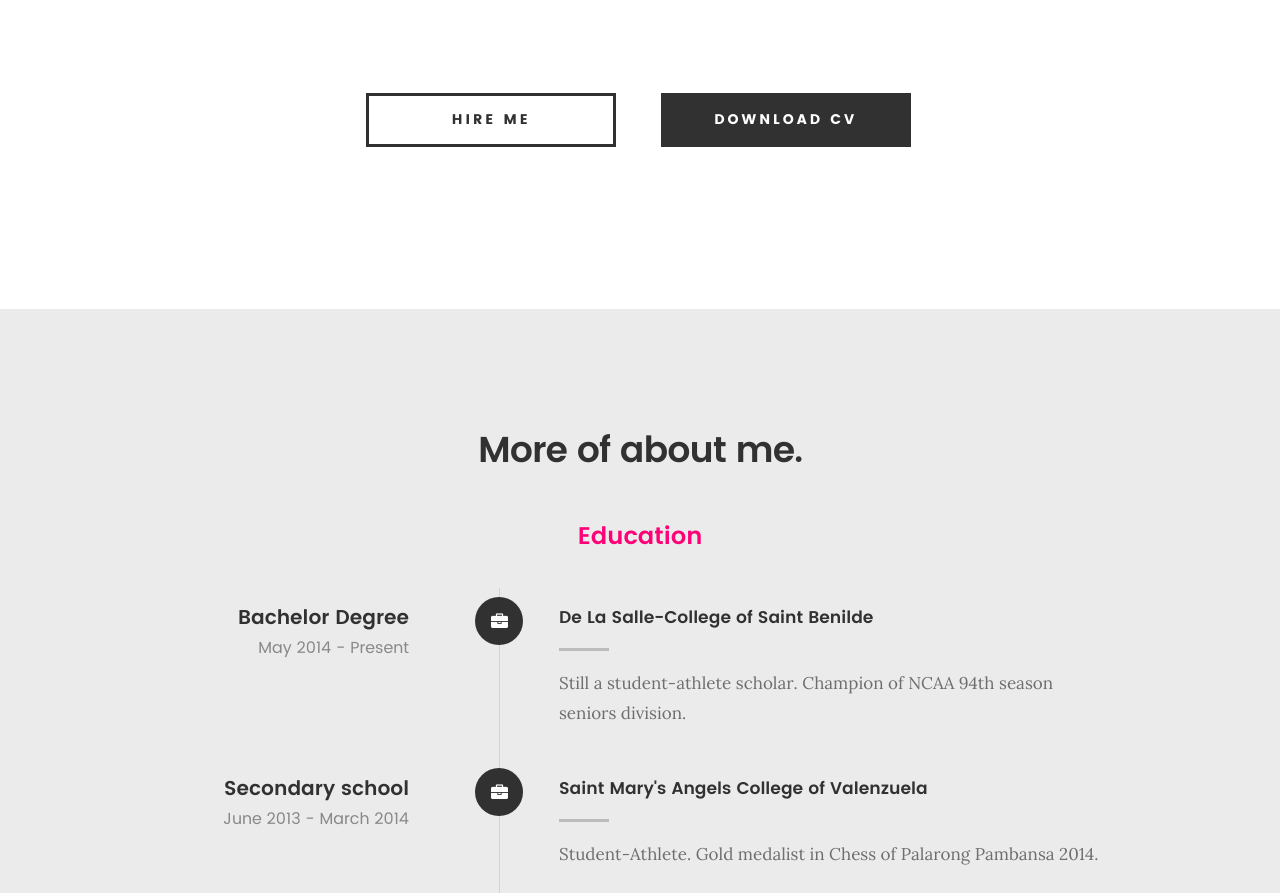
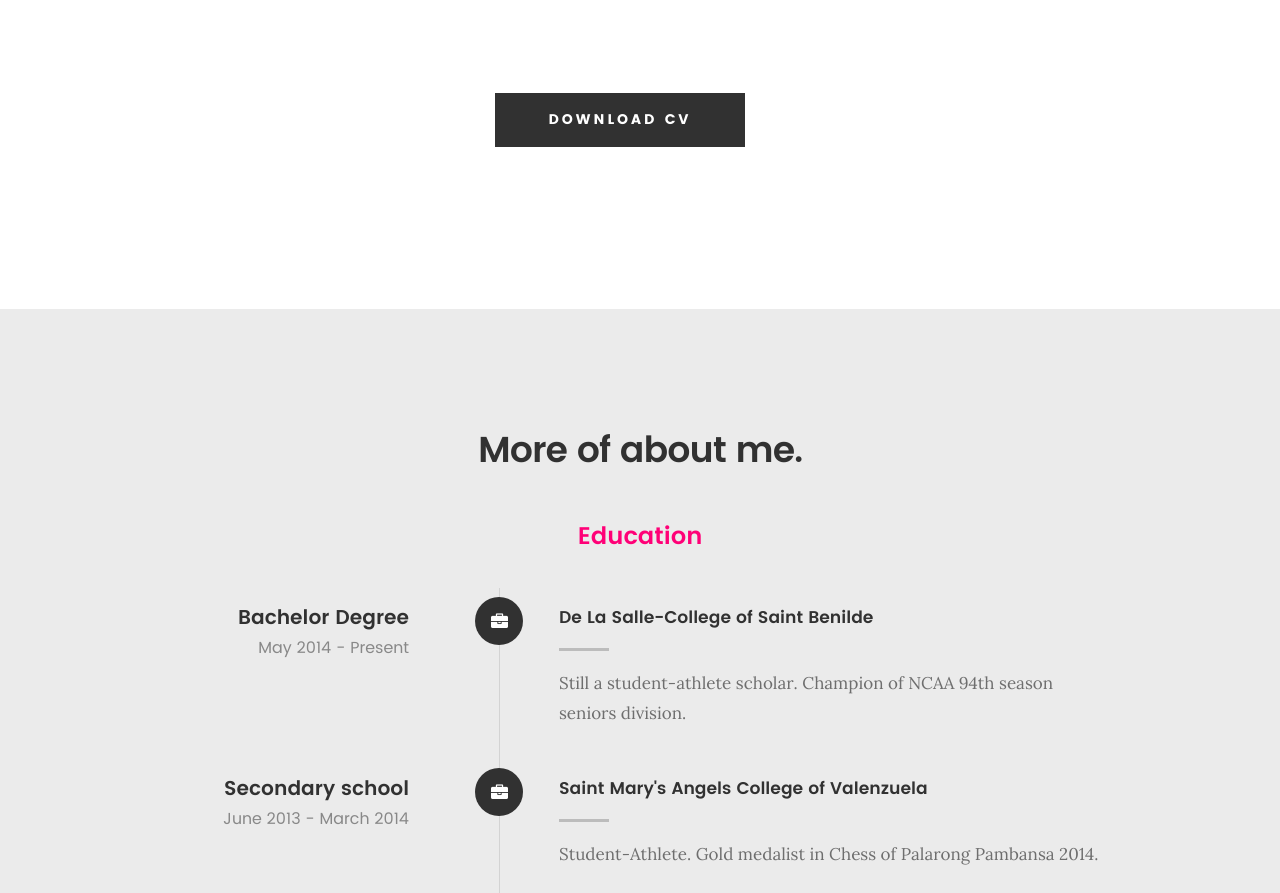
Before and after one commit to iopas02/iopas02, a plain HTML site: page index.html in a window 1280 px wide. Shown: the part 1754-2647 px from the top of the page. Drawn offline with Linux system fonts and the light colour scheme; files whose address does not match are found by name.

Commit message:
removed hire me button

```diff
--- a/index.html
+++ b/index.html
@@ -178,7 +178,6 @@
 
    	<div class="row button-section">
    		<div class="col-twelve">
-   			<a href="#contact" title="Hire Me" class="button stroke smoothscroll">Hire Me</a>
    			<a target="_blank" href="files/CharlesAbuzo-CV.pdf" title="Download CV" class="button button-primary">Download CV</a>
    		</div>
    	</div>
```
